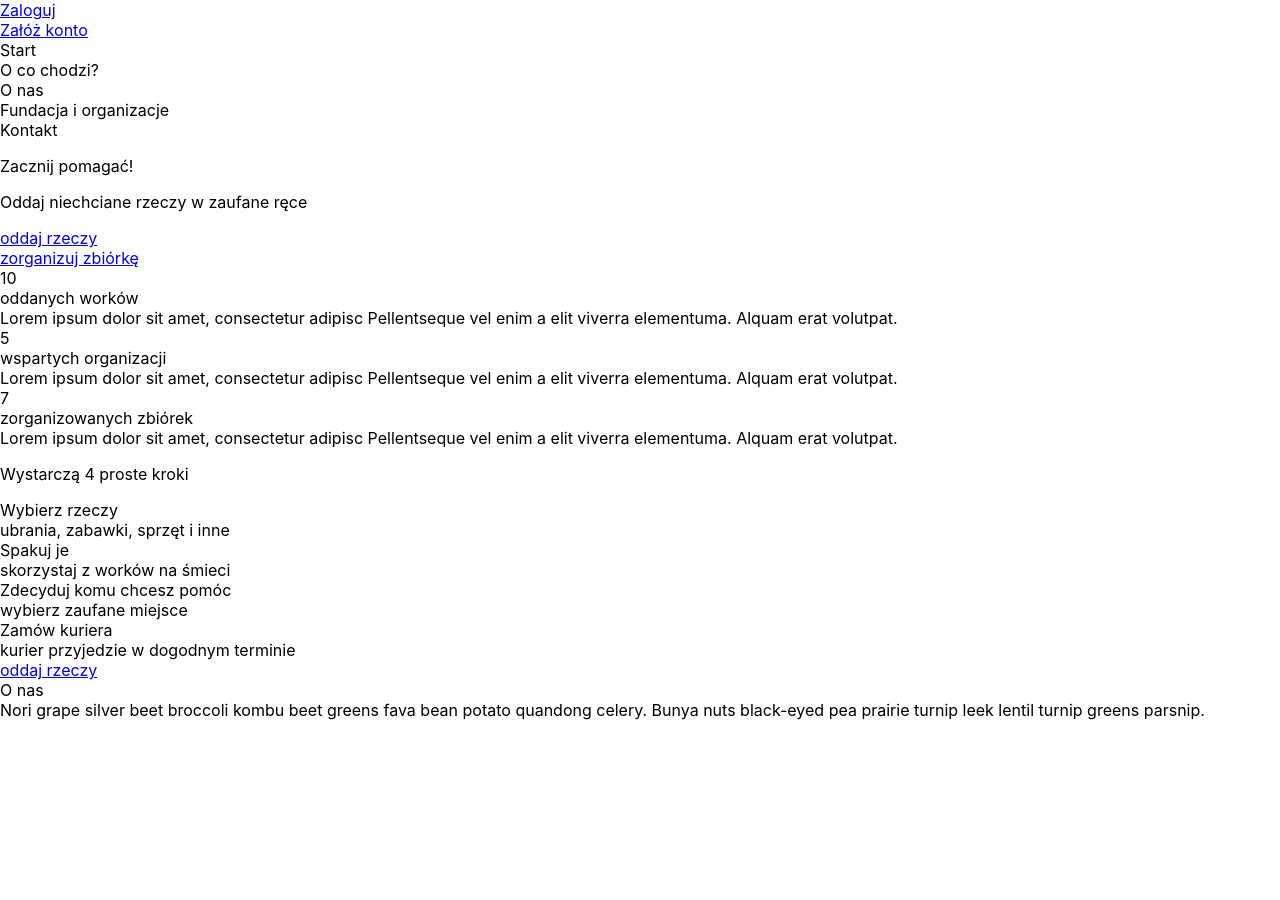
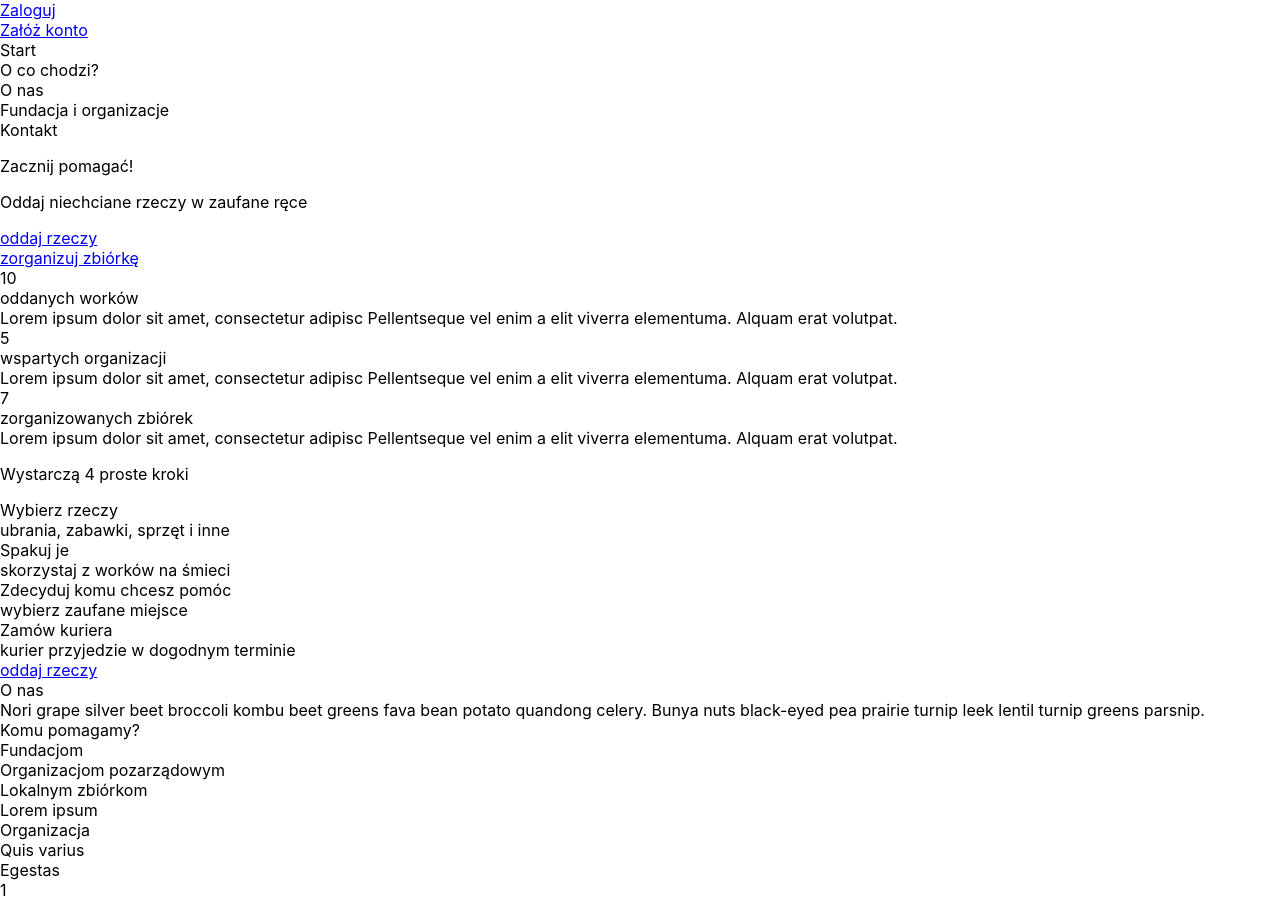
Before and after one commit to inka3inka/oddaj-rzecz, a React (Create React App) app: page / in a window 1280 px wide. Before the commit the page ends 800 px from the top, so only its background shows below. Built offline with nearby package versions, Linux system fonts and the light colour scheme; grey boxes are pictures that could not be loaded; the HTML template or start-up script is replaced by a standard one.

Commit message:
Help Section first part styled and structure prepared

```diff
--- a/src/components/Home.js
+++ b/src/components/Home.js
@@ -4,6 +4,7 @@ import {MainSection} from "./mainSection/MainSection";
 import {ColumnsContainer} from "./threeColumnsSection/ColumnsContainer";
 import {FourStepsSection} from "./fourStepsSection/FourStepsSection";
 import {AboutUs} from "./aboutUsSection/AboutUs";
+import {HelpSection} from "./aboutHelpSection/HelpSection";
 
 export function Home() {
   return (
@@ -13,6 +14,7 @@ export function Home() {
       <ColumnsContainer/>
       <FourStepsSection/>
       <AboutUs/>
+      <HelpSection />
     </>
   )
 }
--- /dev/null
+++ b/src/components/aboutHelpSection/HelpSection.js
@@ -0,0 +1,28 @@
+import React, {Component} from 'react';
+import {HelpSheet} from "./HelpSheet";
+
+export class HelpSection extends Component {
+  state = {
+
+  }
+  render() {
+    return (
+      <div className="helpSection__container">
+        <div className="helpSection__options">
+          <div className="helpSection__options--header">
+            Komu pomagamy?
+          </div>
+          <div className="helpSection__organizationsButtons">
+            <div className="helpSection__organizationsButton">Fundacjom</div>
+            <div className="helpSection__organizationsButton">Organizacjom pozarządowym</div>
+            <div className="helpSection__organizationsButton">Lokalnym zbiórkom</div>
+          </div>
+        </div>
+        <div className="helpSheet__container">
+          <HelpSheet />
+        </div>
+      </div>
+    )
+  }
+
+}
--- /dev/null
+++ b/src/components/aboutHelpSection/HelpSheet.js
@@ -0,0 +1,19 @@
+import React from 'react';
+
+export function HelpSheet() {
+  return(
+    <div>
+      <div>Lorem ipsum</div>
+      <div>
+        <div>
+          <div>
+            <div>Organizacja</div>
+            <div>Quis varius</div>
+          </div>
+          <div>Egestas</div>
+        </div>
+      </div>
+      <div>1</div>
+    </div>
+  )
+}
--- a/src/scss/main.scss
+++ b/src/scss/main.scss
@@ -208,7 +208,6 @@ body {
 .fourSteps__element--higher {
   width: 100%;
   height: 37vh;
-  border: 1px solid black;
   background-color: $color-background-light;
   display: flex;
   flex-direction: row;
@@ -270,7 +269,7 @@ body {
 
 .aboutUs__container {
   width: 100%;
-  height: 80vh;
+  height: 90vh;
   background-color: $color-background-light;
   display: flex;
   flex-direction: row;
@@ -329,6 +328,67 @@ body {
   width: 50%;
   height: 100%;
   background-image: url('../assets/People.jpg');
-  background-size: contain;
+  background-size: cover;
   background-repeat: no-repeat;
 }
+
+//Help Section
+
+.helpSection__container {
+  width: 100%;
+  height: 100vh;
+  display: flex;
+  flex-direction: column;
+  align-items: center;
+  color: $color-font-main;
+}
+
+.helpSection__options {
+  width: 50%;
+  height: 35vh;
+  margin: 0 auto;
+  display: flex;
+  flex-direction: column;
+  align-items: center;
+  border: 1px solid black
+}
+
+.helpSection__options--header {
+  height: 50%;
+  font-size: 2rem;
+  display: flex;
+  align-items: center;
+  position: relative;
+
+  &::after {
+    @include decoration;
+    top: 80%;
+    left: 10%;
+  }
+}
+
+.helpSection__organizationsButtons {
+  height: 50%;
+  display: flex;
+  flex-direction: row;
+  align-items: center;
+}
+
+.helpSection__organizationsButton {
+  width: 30%;
+  height: 8vh;
+  border: 1px solid black;
+  font-size: 1.2rem;
+  display: flex;
+  align-items: center;
+  justify-content: center;
+  text-align: center;
+  margin: 0 2.1vw;
+}
+
+.helpSheet__container {
+  width: 80%;
+  margin: 0 auto;
+  height: 65vh;
+  border: 1px solid black
+}
```
